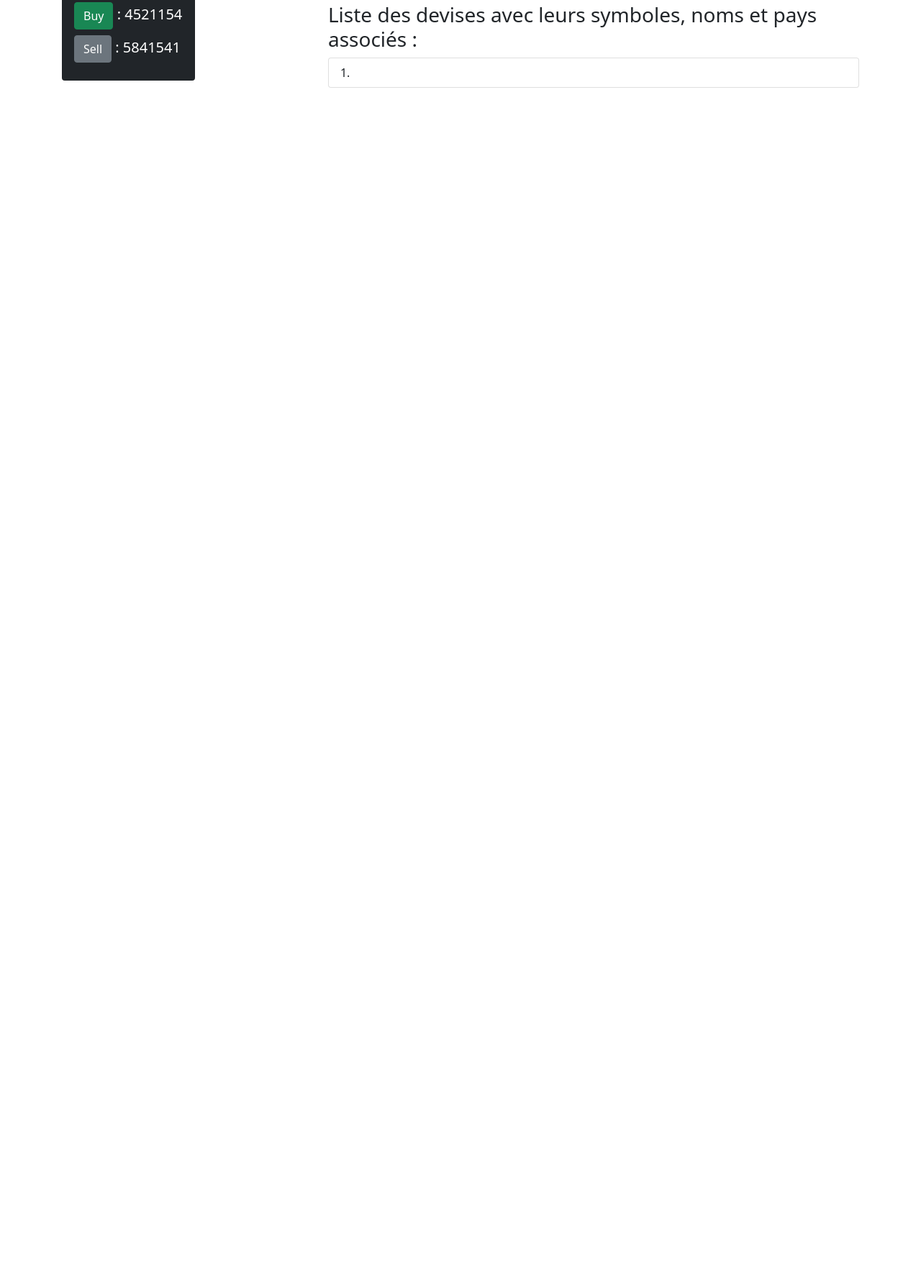
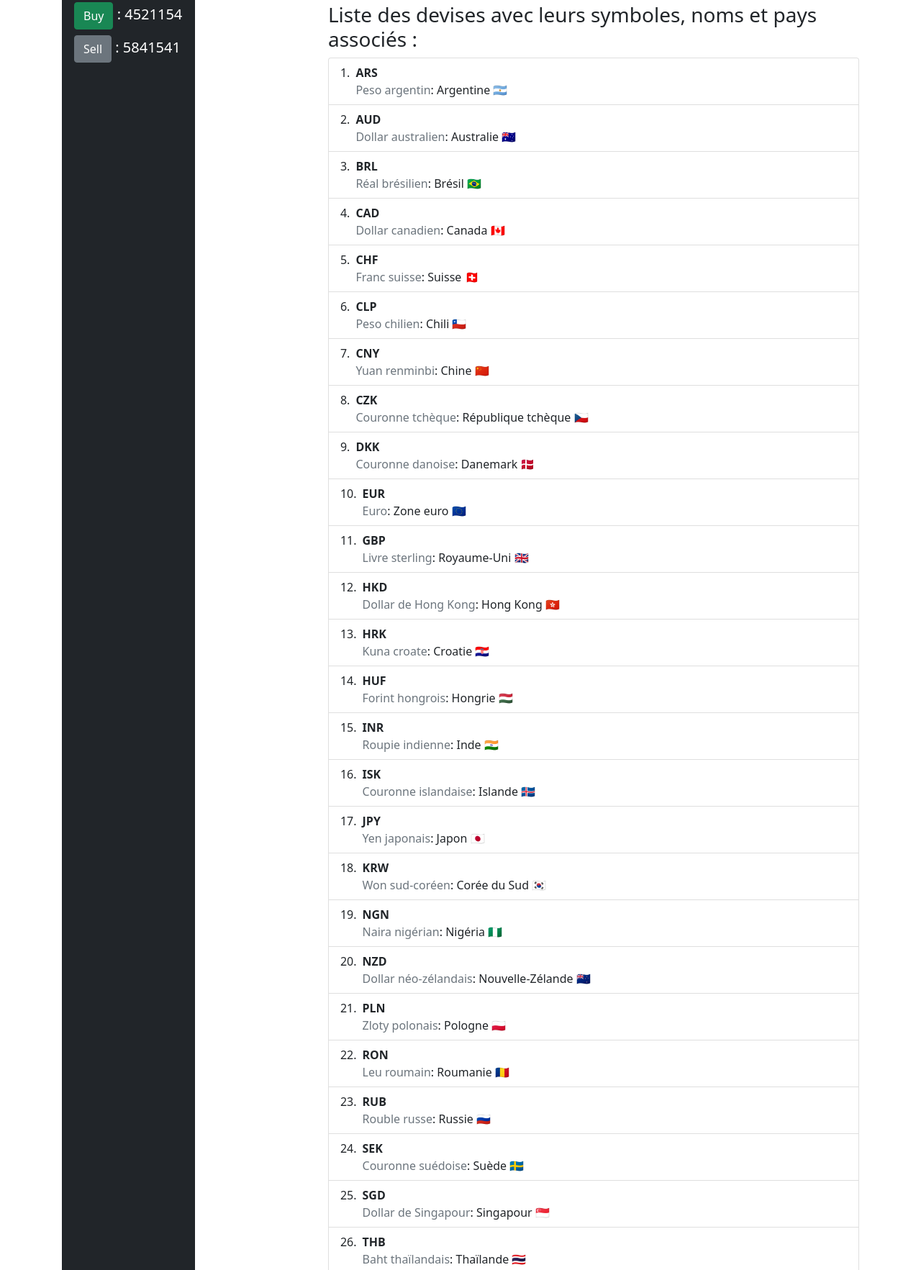
Before and after one commit to SABBAT-PROGRAMME/bicoine-js, a plain HTML site: page index.html in a window 1280 px wide. Shown: the part 308-2073 px from the top of the page at 72% size. Before the commit the page ends 800 px from the top, so only its background shows below. Drawn offline with nearby package versions, Linux system fonts and the light colour scheme.

Commit message:
Add Documentation

```diff
--- a/index.html
+++ b/index.html
@@ -47,7 +47,7 @@
     <main>
       <div class="container">
         <div class="container-card">
-            <div class="card text-white bg-dark mb-3" style="max-width: 18rem;">
+            <div class="card text-white bg-dark mb-3" style="max-width: 30rem;">
                 <div class="card-header">USD</div>
                 <div class="card-body">
                   <h5 class="card-title"><button type="button" class="btn btn-warning">15min</button> : 4521154</h5>
@@ -75,23 +75,12 @@
             </p>
 
             <h3>Liste des devises avec leurs symboles, noms et pays associés :</h3>
-            <ol class="list-group list-group-numbered">
-              <li class="list-group-item d-flex justify-content-between align-items-start">
-                <div class="ms-2 me-auto">
-                  <div class="fw-bold">
-
-                   <div>
-                </div>
-            </ol>
+            <ol id="currency-list" class="list-group list-group-numbered"></ol>
         </div>
         </div>
       </div>
     </main>
 
-    <div id="sybol"></div>
-    <div id="name"></div>
-    <div id="country"></div>
-    <div id="flag"></div>
 
     <!-- script -->
     <script src="script.js"></script>
--- a/script.js
+++ b/script.js
@@ -3,73 +3,160 @@
 const currencies = [
   { symbol: "ARS", name: "Peso argentin", country: "Argentine", flag: "🇦🇷" },
   {
+    id: 1,
     symbol: "AUD",
     name: "Dollar australien",
     country: "Australie",
     flag: "🇦🇺",
   },
-  { symbol: "BRL", name: "Réal brésilien", country: "Brésil", flag: "🇧🇷" },
-  { symbol: "CAD", name: "Dollar canadien", country: "Canada", flag: "🇨🇦" },
-  { symbol: "CHF", name: "Franc suisse", country: "Suisse", flag: "🇨🇭" },
-  { symbol: "CLP", name: "Peso chilien", country: "Chili", flag: "🇨🇱" },
+  {
+    id: 2,
+    symbol: "BRL",
+    name: "Réal brésilien",
+    country: "Brésil",
+    flag: "🇧🇷",
+  },
+  {
+    id: 3,
+    symbol: "CAD",
+    name: "Dollar canadien",
+    country: "Canada",
+    flag: "🇨🇦",
+  },
+  { id: 4, symbol: "CHF", name: "Franc suisse", country: "Suisse", flag: "🇨🇭" },
+  { id: 5, symbol: "CLP", name: "Peso chilien", country: "Chili", flag: "🇨🇱" },
   { symbol: "CNY", name: "Yuan renminbi", country: "Chine", flag: "🇨🇳" },
   {
+    id: 6,
     symbol: "CZK",
     name: "Couronne tchèque",
     country: "République tchèque",
     flag: "🇨🇿",
   },
-  { symbol: "DKK", name: "Couronne danoise", country: "Danemark", flag: "🇩🇰" },
-  { symbol: "EUR", name: "Euro", country: "Zone euro", flag: "🇪🇺" },
+  {
+    id: 7,
+    symbol: "DKK",
+    name: "Couronne danoise",
+    country: "Danemark",
+    flag: "🇩🇰",
+  },
+  { id: 8, symbol: "EUR", name: "Euro", country: "Zone euro", flag: "🇪🇺" },
   { symbol: "GBP", name: "Livre sterling", country: "Royaume-Uni", flag: "🇬🇧" },
   {
+    id: 9,
     symbol: "HKD",
     name: "Dollar de Hong Kong",
     country: "Hong Kong",
     flag: "🇭🇰",
   },
-  { symbol: "HRK", name: "Kuna croate", country: "Croatie", flag: "🇭🇷" },
-  { symbol: "HUF", name: "Forint hongrois", country: "Hongrie", flag: "🇭🇺" },
-  { symbol: "INR", name: "Roupie indienne", country: "Inde", flag: "🇮🇳" },
   {
+    id: 10,
+    symbol: "HRK",
+    name: "Kuna croate",
+    country: "Croatie",
+    flag: "🇭🇷",
+  },
+  {
+    id: 11,
+    symbol: "HUF",
+    name: "Forint hongrois",
+    country: "Hongrie",
+    flag: "🇭🇺",
+  },
+  {
+    id: 12,
+    symbol: "INR",
+    name: "Roupie indienne",
+    country: "Inde",
+    flag: "🇮🇳",
+  },
+  {
+    id: 13,
     symbol: "ISK",
     name: "Couronne islandaise",
     country: "Islande",
     flag: "🇮🇸",
   },
-  { symbol: "JPY", name: "Yen japonais", country: "Japon", flag: "🇯🇵" },
+  { id: 14, symbol: "JPY", name: "Yen japonais", country: "Japon", flag: "🇯🇵" },
   {
+    id: 15,
     symbol: "KRW",
     name: "Won sud-coréen",
     country: "Corée du Sud",
     flag: "🇰🇷",
   },
-  { symbol: "NGN", name: "Naira nigérian", country: "Nigéria", flag: "🇳🇬" },
   {
+    id: 16,
+    symbol: "NGN",
+    name: "Naira nigérian",
+    country: "Nigéria",
+    flag: "🇳🇬",
+  },
+  {
+    id: 17,
     symbol: "NZD",
     name: "Dollar néo-zélandais",
     country: "Nouvelle-Zélande",
     flag: "🇳🇿",
   },
-  { symbol: "PLN", name: "Zloty polonais", country: "Pologne", flag: "🇵🇱" },
-  { symbol: "RON", name: "Leu roumain", country: "Roumanie", flag: "🇷🇴" },
-  { symbol: "RUB", name: "Rouble russe", country: "Russie", flag: "🇷🇺" },
-  { symbol: "SEK", name: "Couronne suédoise", country: "Suède", flag: "🇸🇪" },
   {
+    id: 18,
+    symbol: "PLN",
+    name: "Zloty polonais",
+    country: "Pologne",
+    flag: "🇵🇱",
+  },
+  {
+    id: 19,
+    symbol: "RON",
+    name: "Leu roumain",
+    country: "Roumanie",
+    flag: "🇷🇴",
+  },
+  {
+    id: 20,
+    symbol: "RUB",
+    name: "Rouble russe",
+    country: "Russie",
+    flag: "🇷🇺",
+  },
+  {
+    id: 21,
+    symbol: "SEK",
+    name: "Couronne suédoise",
+    country: "Suède",
+    flag: "🇸🇪",
+  },
+  {
+    id: 22,
     symbol: "SGD",
     name: "Dollar de Singapour",
     country: "Singapour",
     flag: "🇸🇬",
   },
-  { symbol: "THB", name: "Baht thaïlandais", country: "Thaïlande", flag: "🇹🇭" },
-  { symbol: "TRY", name: "Livre turque", country: "Turquie", flag: "🇹🇷" },
   {
+    id: 23,
+    symbol: "THB",
+    name: "Baht thaïlandais",
+    country: "Thaïlande",
+    flag: "🇹🇭",
+  },
+  {
+    id: 24,
+    symbol: "TRY",
+    name: "Livre turque",
+    country: "Turquie",
+    flag: "🇹🇷",
+  },
+  {
+    id: 25,
     symbol: "TWD",
     name: "Nouveau dollar taïwanais",
     country: "Taïwan",
     flag: "🇹🇼",
   },
   {
+    id: 26,
     symbol: "USD",
     name: "Dollar américain",
     country: "États-Unis",
@@ -79,16 +166,31 @@
 
 // selecteur
 
-let symbol = document.getElementById("symbol");
-let name = document.getElementById("name");
-let country = document.getElementById("country");
-let flag = document.getElementById("flag");
+// Sélection de la liste <ol>
+const currencyList = document.querySelector("#currency-list");
 
-console.log(symbol);
+// Parcourir chaque devise
+currencies.forEach((currency) => {
+  // Création d'un élément <li> pour chaque devise
+  const listItem = document.createElement("li");
+  listItem.className =
+    "list-group-item d-flex justify-content-between align-items-start";
 
-currencies.forEach((currency) => {
-  console.log(`>>>> ${currency.name}`);
-  console.log(`>>>> ${currency.country}`);
-  console.log(`>>>> ${currency.flag}`);
-  console.log("\n");
+  // Contenu principal de l'élément
+  const contentDiv = document.createElement("div");
+  contentDiv.className = "ms-2 me-auto";
+
+  // Texte avec le symbole, le nom, le pays et le drapeau
+  contentDiv.innerHTML = `
+    <div class="fw-bold"><b>${currency.symbol}</b></div>
+    <span class="text-muted currencies">${currency.name}</span>:
+    <span class="country">${currency.country}</span>
+    <span class="flag">${currency.flag}</span>
+  `;
+
+  // Ajout du contenu à l'élément <li>
+  listItem.appendChild(contentDiv);
+
+  // Ajout de l'élément <li> à la liste <ol>
+  currencyList.appendChild(listItem);
 });
--- a/style.css
+++ b/style.css
@@ -19,7 +19,6 @@
 
 .container {
   display: flex;
-  /* flex-direction: column; */
   justify-content: space-around;
   padding: 1rem;
 }
```
